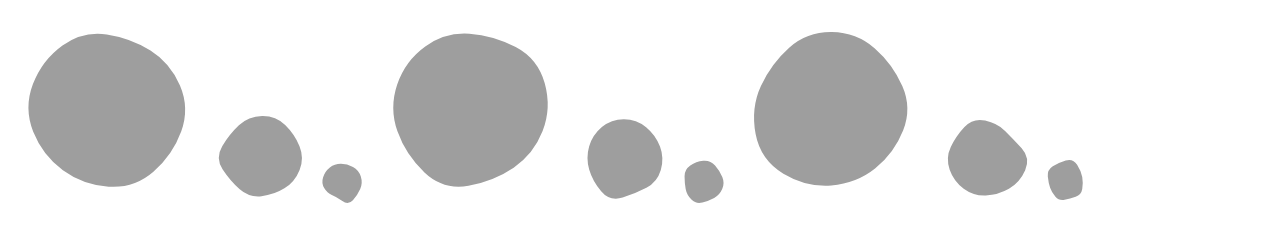
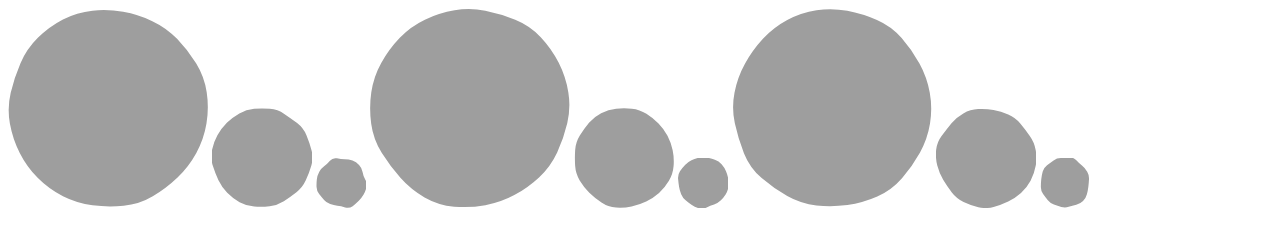
Before and after one commit to oimos/bouncingmask, a plain HTML site: page index.html in a window 1280 px wide. Drawn offline with Linux system fonts and the light colour scheme.

Commit message:
added option parameters on html tags

```diff
--- a/index.html
+++ b/index.html
@@ -9,43 +9,71 @@
 
         <link rel="manifest" href="site.webmanifest">
         <link rel="apple-touch-icon" href="icon.png">
+
+        <style>
+          .canvas{
+            cursor: pointer;
+          }
+          .canvas:hover{
+            opacity: .4;
+          }
+          @media screen and (max-width:600px) {
+            .canvas{
+              width: 100px;
+              height: 100px;
+            }
+          }
+        </style>
     </head>
     <body>
 
         <canvas class="canvas" width="200" height="200"
-                 data-src="https://r.r10s.jp/com/img/home/smart/topbanner/campaign/201702/sports/2017_vissel_win_pc_314x314.jpg">
+                data-intensity="0.2"
+                data-src="https://r.r10s.jp/com/img/home/smart/topbanner/campaign/201702/sports/2017_vissel_win_pc_314x314.jpg"
+                data-url="http://yahoo.co.jp">
+        </canvas>
+
+        <canvas class="canvas" width="100" height="100"
+                data-intensity="0.2"
+                 data-src="https://r.r10s.jp/com/img/home/smart/topbanner/campaign/201702/sports/2017_vissel_win_pc_314x314.jpg"
+                 data-url="http://google.co.jp">
+        </canvas>
+        <canvas class="canvas" width="50" height="50"
+                data-intensity="0.2"
+                 data-src="https://r.r10s.jp/com/img/thumb/200309/message/flash/201709/20170921_asuraku_314x314.gif">
+        </canvas>
+        <canvas  class="canvas" width="200" height="200"
+                data-intensity="0.2"
+                 data-src="https://r.r10s.jp/evt/event/rmagazine/_cmn/img/main/2017/top_0920_researchvol12.jpg">
         </canvas>
         <canvas class="canvas" width="100" height="100"
+                data-intensity="0.2"
                  data-src="https://r.r10s.jp/com/img/home/smart/topbanner/campaign/201702/sports/2017_vissel_win_pc_314x314.jpg">
         </canvas>
         <canvas class="canvas" width="50" height="50"
-                 data-src="https://r.r10s.jp/com/img/thumb/200309/message/flash/201709/20170921_asuraku_314x314.gif">
-        </canvas>
-        <canvas  class="canvas" width="200" height="200"
-                 data-src="https://r.r10s.jp/evt/event/rmagazine/_cmn/img/main/2017/top_0920_researchvol12.jpg">
-        </canvas>
-        <canvas class="canvas" width="100" height="100"
-                 data-src="https://r.r10s.jp/com/img/home/smart/topbanner/campaign/201702/sports/2017_vissel_win_pc_314x314.jpg">
-        </canvas>
-        <canvas class="canvas" width="50" height="50"
+                data-intensity="0.2"
                  data-src="https://r.r10s.jp/com/img/home/smart/topbanner/campaign/201702/sports/2017_vissel_win_pc_314x314.jpg">
         </canvas>
         <canvas  class="canvas" width="200" height="200"
+                data-intensity="0.2"
                  data-src="https://r.r10s.jp/com/img/thumb/200309/message/flash/201709/20170921_asuraku_314x314.gif">
         </canvas>
         <canvas class="canvas" width="100" height="100"
+                data-intensity="0.2"
                  data-src="https://r.r10s.jp/evt/event/rmagazine/_cmn/img/main/2017/top_0920_researchvol12.jpg">
         </canvas>
         <canvas class="canvas" width="50" height="50"
+                data-intensity="0.2"
                  data-src="https://r.r10s.jp/com/img/home/smart/topbanner/campaign/201702/sports/2017_vissel_win_pc_314x314.jpg">
         </canvas>
 
 
         <script>
-        var MAX = 10;
+        var MAX = 20; // Number of Edges
         var CENTER_POS = {x:100, y:100};
-        var RADIUS = 100;
-        var FPS = 20;
+        var RADIUS = 50;
+        var FPS = 60; // only for < IE9
+        var BOUNCINGSPEED = 5;
 
         var Point = function(centerPos, radius, degree, range, targetEl){
           this.pointX = undefined;
@@ -60,7 +88,6 @@
           this.degree = degree;
           this.range = range;
           this.target = targetEl;
-          // console.log(range)
           this.getElements();
           this.setPoints();
         }
@@ -70,10 +97,12 @@
             this.radian = this.degree * (Math.PI / 180);
             this.centerX = this.target.getAttribute('width') * 0.5;
             this.centerY = this.target.getAttribute('height') * 0.5;
-            this.speed = Math.random() * 10 + 5 ;
-            this.movement = Math.random()  ;
+            this.speed = Math.random() * 10 + BOUNCINGSPEED ;
+            // this.movement = Math.random() + 5 ;
             this.rotation = 0;
             this.addPos = 0;
+            console.log(this.target.offsetWidth);
+            console.log(this.target.offsetHeight);
           },
           setPoints: function(){
             this.addPos = Math.cos(this.rotation * ( Math.PI / 180) ) * this.range;
@@ -90,32 +119,40 @@
           this.elOrder = elOrder;
           this.getElements();
           this.init();
+          this.events();
         }
 
         AnimatePoints.prototype = {
           getElements: function(){
             this.ctx = this.el.getContext('2d');
-            this.ctxDiameter = this.el.width * 0.4;
+            this.ctxDiameter = this.el.width;
+            this.ctxRadius = this.ctxDiameter * 0.5;
+            this.intensity = this.el.getAttribute('data-intensity') || 0.3;
             this.src = this.el.getAttribute('data-src');
+            this.link = this.el.getAttribute('data-url');
             this.image = new Image();
             this.image.src = this.src;
             this.point = [];
             this.rota = 360 / MAX;
+            this.isAnimate = true;
+            this.loop = undefined;
           },
           init: function(){
             var that = this;
-            var requestAnimationFrame = window.requestAnimationFrame || window.mozRequestAnimationFrame || window.webkitRequestAnimationFrame || window.msRequestAnimationFrame || function(callback) {
-                window.setTimeout(callback, 1000 / FPS);
-            };
+            var requestAnimationFrame = window.requestAnimationFrame || window.mozRequestAnimationFrame || window.webkitRequestAnimationFrame || window.msRequestAnimationFrame || function(callback) { window.setTimeout(callback, 1000 / FPS) };
 
             for(var i = 0; i < MAX; i++){
-              this.point[i] = new Point(CENTER_POS, this.ctxDiameter, this.rota * i, Math.random(), this.el);
+              this.point[i] = new Point(CENTER_POS, this.ctxRadius, this.rota * i, this.intensity, this.el);
             }
-            var loop = function(){
-              that.update();
-              requestAnimationFrame(loop);
-            }
-            loop();
+
+            that.loop = function(){
+                if(that.isAnimate){
+                  that.update();
+                  requestAnimationFrame(that.loop);
+                }
+              }
+            that.loop();
+
           },
           update: function() {
             var that = this;
@@ -131,7 +168,7 @@
             that.ctx.clearRect(0, 0, that.el.width, that.el.height);
 
             //Load a masking image
-            that.ctx.drawImage(that.image, 0, 0, RADIUS * 4, RADIUS * 2.5)
+            that.ctx.drawImage(that.image, 0, 0, that.ctxDiameter, that.ctxDiameter)
 
             //Adjust masking
             that.ctx.globalCompositeOperation = 'destination-atop';
@@ -150,6 +187,23 @@
             that.ctx.quadraticCurveTo(that.point[j].pointX, that.point[j].pointY, xcFirst, ycFirst);
             that.ctx.closePath();
             that.ctx.fill('evenodd');
+          },
+          events: function(e){
+            this.el.addEventListener('click', this.pageTransition.bind(this), false);
+            this.el.addEventListener('mouseover', this.pauseBounce.bind(e, this), false);
+            this.el.addEventListener('mouseout', this.resumeBounce.bind(e, this), false);
+          },
+          pageTransition: function(){
+            window.location = this.link;
+          },
+          pauseBounce: function(e){
+            var that = e;
+            that.isAnimate = false;
+          },
+          resumeBounce: function(e){
+            var that = e;
+            that.isAnimate = true;
+            that.loop();
           }
         }
         var targetNode = document.querySelectorAll('canvas')
```
